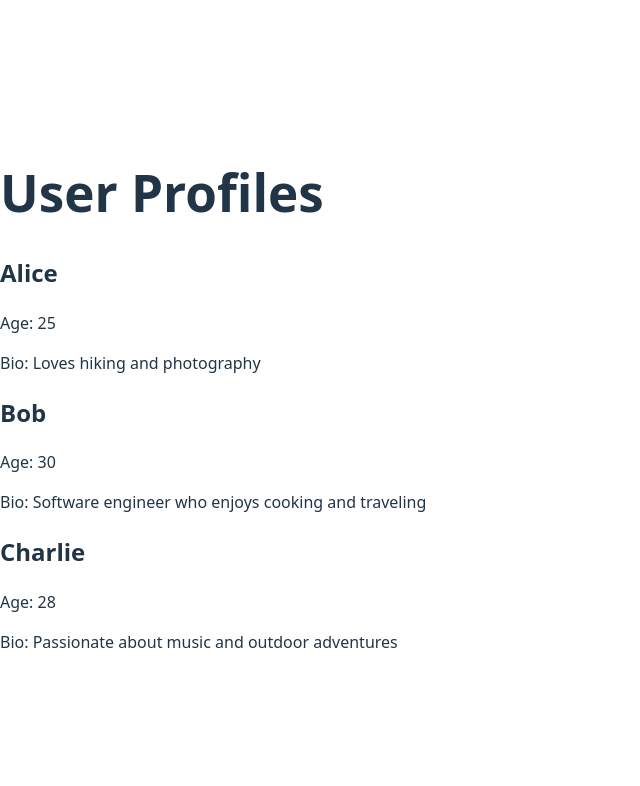
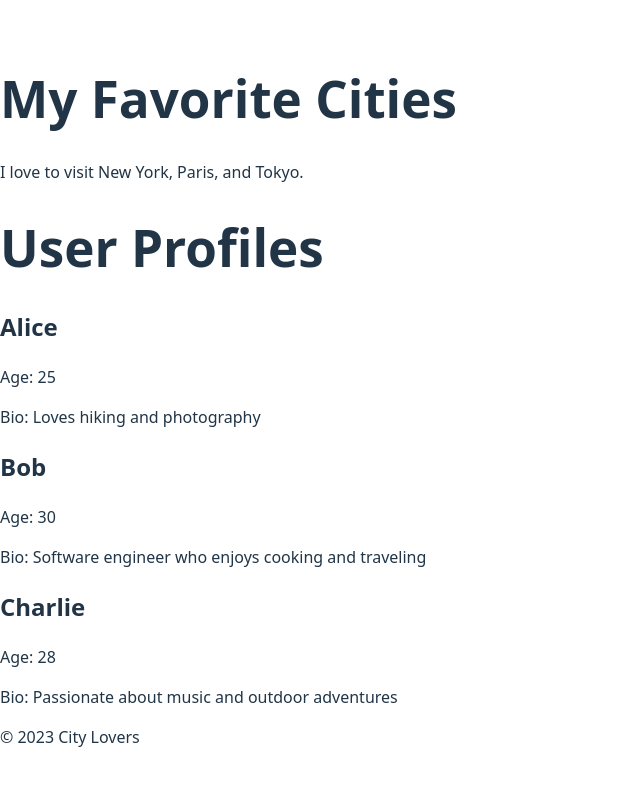
Before and after one commit to sergekamanzi/alx-fe-reactjs, a React (Vite) app in the folder alx-react-app/: page / in a window 1280 px wide. Shown: the top 786 px of the page, without its empty margins (0-640 px from the left). Built offline with nearby package versions, Linux system fonts and the light colour scheme.

Commit message:
Update App.jsx

```diff
--- a/alx-react-app/src/App.jsx
+++ b/alx-react-app/src/App.jsx
@@ -1,28 +1,33 @@
 // src/App.jsx
+import Header from './Header';
+import MainContent from './MainContent';
+import Footer from './Footer';
 import UserProfile from './components/UserProfile';
 
 function App() {
   return (
     <div>
+      <Header />
+      <MainContent />
+
       <h1>User Profiles</h1>
-
       <UserProfile
         name="Alice"
         age="25"
         bio="Loves hiking and photography"
       />
-
       <UserProfile
         name="Bob"
         age="30"
         bio="Software engineer who enjoys cooking and traveling"
       />
-
       <UserProfile
         name="Charlie"
         age="28"
         bio="Passionate about music and outdoor adventures"
       />
+
+      <Footer />
     </div>
   );
 }
```
